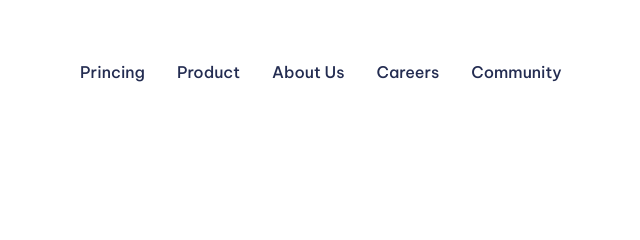
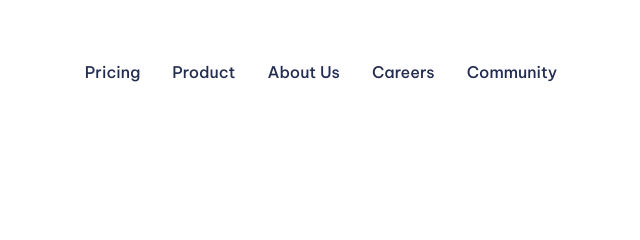
Before and after one commit to Franco-luque/Segundo-examen, a website: page public/index.html in a window 1280 px wide. Shown: the top 240 px of the page, 322-962 px from the left. Drawn offline with Linux system fonts and the light colour scheme.

Commit message:
corrige errores de ortografía en navbar

```diff
--- a/public/index.html
+++ b/public/index.html
@@ -41,7 +41,7 @@
               <a
                 href="#"
                 class="text-darkBlue-600 hover:text-red-600 font-medium"
-                >Princing</a
+                >Pricing</a
               >
               <a
                 href="#"
```
